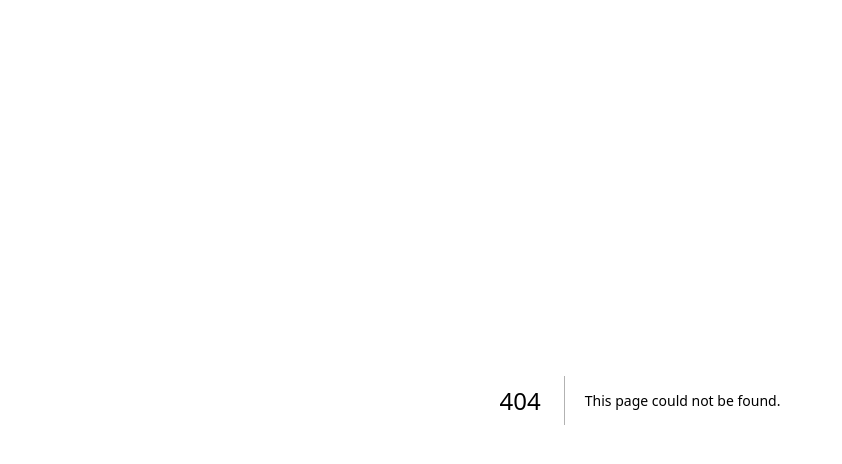
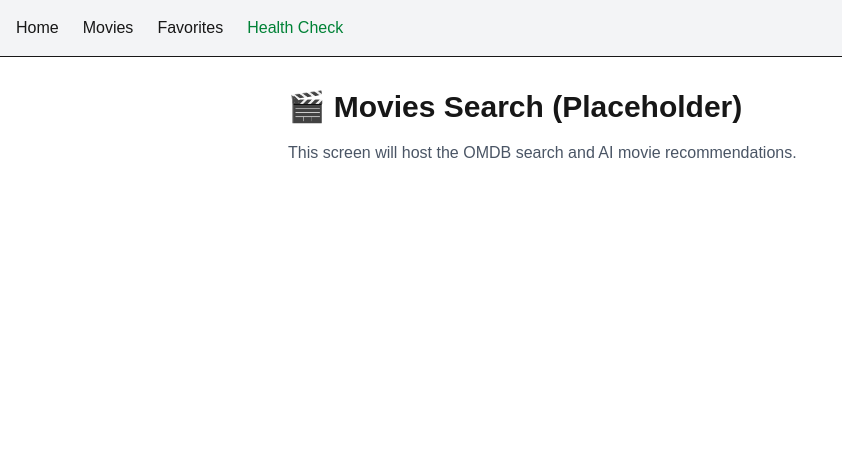
Before and after one commit to taksimsquare12/flyrank-capstone, a Next.js app: page /movies in a window 1280 px wide. Before the commit this address had no page. Shown: the top 464 px of the page, without its empty margins (0-842 px from the left). Built offline with nearby package versions, Linux system fonts and the light colour scheme.

Commit message:
FE-04: Added routes, navigation layout, and health-check page

```diff
--- /dev/null
+++ b/app/favorites/page.tsx
@@ -0,0 +1,10 @@
+export default function FavoritesPage() {
+  return (
+    <main className="p-8 max-w-3xl mx-auto">
+      <h1 className="text-3xl font-bold mb-4">⭐ Favorites List (Placeholder)</h1>
+      <p className="text-gray-600">
+        Your saved and bookmarked movies will appear here.
+      </p>
+    </main>
+  );
+}
--- /dev/null
+++ b/app/health-check/page.tsx
@@ -0,0 +1,23 @@
+export default async function HealthCheckPage() {
+  const res = await fetch("https://jsonplaceholder.typicode.com/posts/1", {
+    cache: "no-store",
+  });
+  const data = await res.json();
+
+  return (
+    <main className="p-8 max-w-2xl mx-auto font-sans">
+      <h1 className="text-3xl font-bold mb-4 text-green-600">
+        ✅ System Health Check: OK
+      </h1>
+      <p className="mb-6 text-gray-600">
+        This page verifies that server-side data fetching and routing are fully functional.
+      </p>
+
+      <div className="border p-4 rounded-lg bg-gray-50 shadow-sm">
+        <h2 className="font-semibold text-lg text-gray-800">Fetched Sample Data:</h2>
+        <p className="mt-2 text-gray-700"><strong>Title:</strong> {data.title}</p>
+        <p className="mt-1 text-gray-600"><strong>Body:</strong> {data.body}</p>
+      </div>
+    </main>
+  );
+}
--- a/app/layout.tsx
+++ b/app/layout.tsx
@@ -1,29 +1,30 @@
 import type { Metadata } from "next";
-import { Geist, Geist_Mono } from "next/font/google";
+import Link from "next/link";
 import "./globals.css";
 
-const geistSans = Geist({
-  variable: "--font-geist-sans",
-  subsets: ["latin"],
-});
-
-const geistMono = Geist_Mono({
-  variable: "--font-geist-mono",
-  subsets: ["latin"],
-});
-
 export const metadata: Metadata = {
-  title: "Create Next App",
-  description: "Generated by create next app",
+  title: "Capstone Movie App",
+  description: "FlyRank Frontend AI Engineering Capstone Project",
 };
 
-export default function RootLayout({ children }: LayoutProps<"/">) {
+export default function RootLayout({
+  children,
+}: {
+  children: React.ReactNode;
+}) {
   return (
-    <html
-      lang="en"
-      className={`${geistSans.variable} ${geistMono.variable} h-full antialiased`}
-    >
-      <body className="min-h-full flex flex-col">{children}</body>
+    <html lang="en">
+      <body className="antialiased bg-white text-gray-900">
+        <nav className="p-4 border-b bg-gray-100 flex gap-6 font-medium">
+          <Link href="/" className="hover:underline">Home</Link>
+          <Link href="/movies" className="hover:underline">Movies</Link>
+          <Link href="/favorites" className="hover:underline">Favorites</Link>
+          <Link href="/health-check" className="hover:underline text-green-700">
+            Health Check
+          </Link>
+        </nav>
+        {children}
+      </body>
     </html>
   );
 }
--- /dev/null
+++ b/app/movies/page.tsx
@@ -0,0 +1,10 @@
+export default function MoviesPage() {
+  return (
+    <main className="p-8 max-w-3xl mx-auto">
+      <h1 className="text-3xl font-bold mb-4">🎬 Movies Search (Placeholder)</h1>
+      <p className="text-gray-600">
+        This screen will host the OMDB search and AI movie recommendations.
+      </p>
+    </main>
+  );
+}
```
Also changed, not shown: 1 other file (tests, documents, lock files or other folders).
